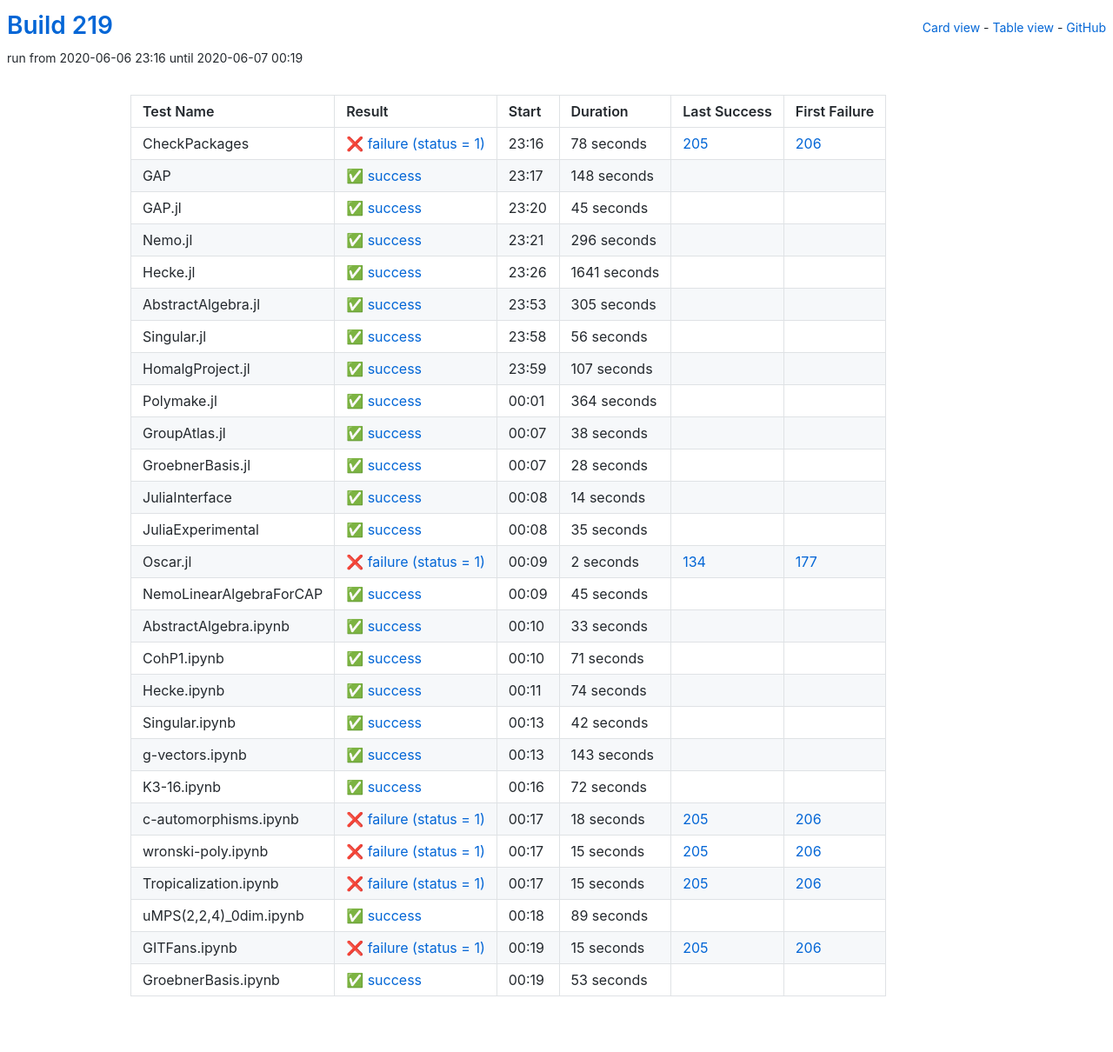
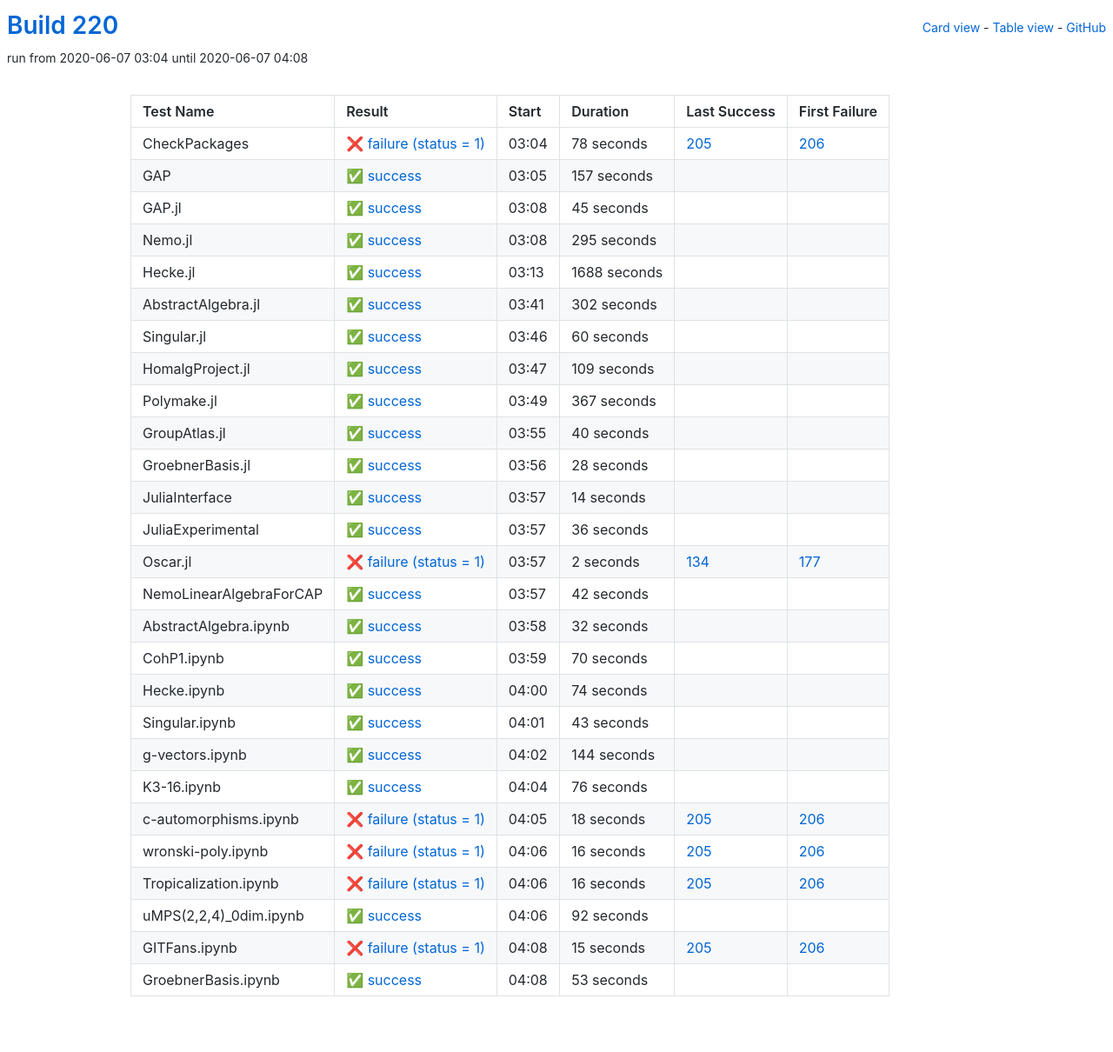
Before and after one commit to oscar-system/oscar-ci-status-stable, a Jekyll site: the page built from table.html, in a window 1280 px wide. Shown: the whole page at 87% size. Built offline with Jekyll 4.4.1, drawn with Linux system fonts in a browser that asks for light colours.

Commit message:
Build 220

```diff
--- a/_data/ci.yml
+++ b/_data/ci.yml
@@ -1,5 +1,5 @@
-build: 219
-build_url: https://oscarci.mathematik.uni-kl.de/job/oscar-stable/219/
+build: 220
+build_url: https://oscarci.mathematik.uni-kl.de/job/oscar-stable/220/
 job: oscar-stable
 tests:
 - duration: 78
@@ -9,21 +9,21 @@ tests:
   id: checkpackages
   last_success: 205
   last_success_url: https://oscarci.mathematik.uni-kl.de/job/oscar-stable/205/
-  log: https://oscarci.mathematik.uni-kl.de/job/oscar-stable/219/artifact/logs/build-219/CheckPackages.log
+  log: https://oscarci.mathematik.uni-kl.de/job/oscar-stable/220/artifact/logs/build-220/CheckPackages.log
   name: CheckPackages
-  start: 2020-06-06 23:16
+  start: 2020-06-07 03:04
   status: failure
   success: false
-- duration: 148
+- duration: 157
   exitcode: 0
   first_failure: false
   first_failure_url: null
   id: gap
   last_success: false
   last_success_url: null
-  log: https://oscarci.mathematik.uni-kl.de/job/oscar-stable/219/artifact/logs/build-219/GAP.log
+  log: https://oscarci.mathematik.uni-kl.de/job/oscar-stable/220/artifact/logs/build-220/GAP.log
   name: GAP
-  start: 2020-06-06 23:17
+  start: 2020-06-07 03:05
   status: success
   success: true
 - duration: 45
@@ -33,93 +33,93 @@ tests:
   id: gap-jl
   last_success: false
   last_success_url: null
-  log: https://oscarci.mathematik.uni-kl.de/job/oscar-stable/219/artifact/logs/build-219/GAP.jl.log
+  log: https://oscarci.mathematik.uni-kl.de/job/oscar-stable/220/artifact/logs/build-220/GAP.jl.log
   name: GAP.jl
-  start: 2020-06-06 23:20
+  start: 2020-06-07 03:08
   status: success
   success: true
-- duration: 296
+- duration: 295
   exitcode: 0
   first_failure: false
   first_failure_url: null
   id: nemo-jl
   last_success: false
   last_success_url: null
-  log: https://oscarci.mathematik.uni-kl.de/job/oscar-stable/219/artifact/logs/build-219/Nemo.jl.log
+  log: https://oscarci.mathematik.uni-kl.de/job/oscar-stable/220/artifact/logs/build-220/Nemo.jl.log
   name: Nemo.jl
-  start: 2020-06-06 23:21
+  start: 2020-06-07 03:08
   status: success
   success: true
-- duration: 1641
+- duration: 1688
   exitcode: 0
   first_failure: false
   first_failure_url: null
   id: hecke-jl
   last_success: false
   last_success_url: null
-  log: https://oscarci.mathematik.uni-kl.de/job/oscar-stable/219/artifact/logs/build-219/Hecke.jl.log
+  log: https://oscarci.mathematik.uni-kl.de/job/oscar-stable/220/artifact/logs/build-220/Hecke.jl.log
   name: Hecke.jl
-  start: 2020-06-06 23:26
+  start: 2020-06-07 03:13
   status: success
   success: true
-- duration: 305
+- duration: 302
   exitcode: 0
   first_failure: false
   first_failure_url: null
   id: abstractalgebra-jl
   last_success: false
   last_success_url: null
-  log: https://oscarci.mathematik.uni-kl.de/job/oscar-stable/219/artifact/logs/build-219/AbstractAlgebra.jl.log
+  log: https://oscarci.mathematik.uni-kl.de/job/oscar-stable/220/artifact/logs/build-220/AbstractAlgebra.jl.log
   name: AbstractAlgebra.jl
-  start: 2020-06-06 23:53
+  start: 2020-06-07 03:41
   status: success
   success: true
-- duration: 56
+- duration: 60
   exitcode: 0
   first_failure: false
   first_failure_url: null
   id: singular-jl
   last_success: false
   last_success_url: null
-  log: https://oscarci.mathematik.uni-kl.de/job/oscar-stable/219/artifact/logs/build-219/Singular.jl.log
+  log: https://oscarci.mathematik.uni-kl.de/job/oscar-stable/220/artifact/logs/build-220/Singular.jl.log
   name: Singular.jl
-  start: 2020-06-06 23:58
+  start: 2020-06-07 03:46
   status: success
   success: true
-- duration: 107
+- duration: 109
   exitcode: 0
   first_failure: false
   first_failure_url: null
   id: homalgproject-jl
   last_success: false
   last_success_url: null
-  log: https://oscarci.mathematik.uni-kl.de/job/oscar-stable/219/artifact/logs/build-219/HomalgProject.jl.log
+  log: https://oscarci.mathematik.uni-kl.de/job/oscar-stable/220/artifact/logs/build-220/HomalgProject.jl.log
   name: HomalgProject.jl
-  start: 2020-06-06 23:59
+  start: 2020-06-07 03:47
   status: success
   success: true
-- duration: 364
+- duration: 367
   exitcode: 0
   first_failure: false
   first_failure_url: null
   id: polymake-jl
   last_success: false
   last_success_url: null
-  log: https://oscarci.mathematik.uni-kl.de/job/oscar-stable/219/artifact/logs/build-219/Polymake.jl.log
+  log: https://oscarci.mathematik.uni-kl.de/job/oscar-stable/220/artifact/logs/build-220/Polymake.jl.log
   name: Polymake.jl
-  start: 2020-06-07 00:01
+  start: 2020-06-07 03:49
   status: success
   success: true
-- duration: 38
+- duration: 40
   exitcode: 0
   first_failure: false
   first_failure_url: null
   id: groupatlas-jl
   last_success: false
   last_success_url: null
-  log: https://oscarci.mathematik.uni-kl.de/job/oscar-stable/219/artifact/logs/build-219/GroupAtlas.jl.log
+  log: https://oscarci.mathematik.uni-kl.de/job/oscar-stable/220/artifact/logs/build-220/GroupAtlas.jl.log
   name: GroupAtlas.jl
-  start: 2020-06-07 00:07
+  start: 2020-06-07 03:55
   status: success
   success: true
 - duration: 28
@@ -129,9 +129,9 @@ tests:
   id: groebnerbasis-jl
   last_success: false
   last_success_url: null
-  log: https://oscarci.mathematik.uni-kl.de/job/oscar-stable/219/artifact/logs/build-219/GroebnerBasis.jl.log
+  log: https://oscarci.mathematik.uni-kl.de/job/oscar-stable/220/artifact/logs/build-220/GroebnerBasis.jl.log
   name: GroebnerBasis.jl
-  start: 2020-06-07 00:07
+  start: 2020-06-07 03:56
   status: success
   success: true
 - duration: 14
@@ -141,21 +141,21 @@ tests:
   id: juliainterface
   last_success: false
   last_success_url: null
-  log: https://oscarci.mathematik.uni-kl.de/job/oscar-stable/219/artifact/logs/build-219/JuliaInterface.log
+  log: https://oscarci.mathematik.uni-kl.de/job/oscar-stable/220/artifact/logs/build-220/JuliaInterface.log
   name: JuliaInterface
-  start: 2020-06-07 00:08
+  start: 2020-06-07 03:57
   status: success
   success: true
-- duration: 35
+- duration: 36
   exitcode: 0
   first_failure: false
   first_failure_url: null
   id: juliaexperimental
   last_success: false
   last_success_url: null
-  log: https://oscarci.mathematik.uni-kl.de/job/oscar-stable/219/artifact/logs/build-219/JuliaExperimental.log
+  log: https://oscarci.mathematik.uni-kl.de/job/oscar-stable/220/artifact/logs/build-220/JuliaExperimental.log
   name: JuliaExperimental
-  start: 2020-06-07 00:08
+  start: 2020-06-07 03:57
   status: success
   success: true
 - duration: 2
@@ -165,45 +165,45 @@ tests:
   id: oscar-jl
   last_success: 134
   last_success_url: https://oscarci.mathematik.uni-kl.de/job/oscar-stable/134/
-  log: https://oscarci.mathematik.uni-kl.de/job/oscar-stable/219/artifact/logs/build-219/Oscar.jl.log
+  log: https://oscarci.mathematik.uni-kl.de/job/oscar-stable/220/artifact/logs/build-220/Oscar.jl.log
   name: Oscar.jl
-  start: 2020-06-07 00:09
+  start: 2020-06-07 03:57
   status: failure
   success: false
-- duration: 45
+- duration: 42
   exitcode: 0
   first_failure: false
   first_failure_url: null
   id: nemolinearalgebraforcap
   last_success: false
   last_success_url: null
-  log: https://oscarci.mathematik.uni-kl.de/job/oscar-stable/219/artifact/logs/build-219/NemoLinearAlgebraForCAP.log
+  log: https://oscarci.mathematik.uni-kl.de/job/oscar-stable/220/artifact/logs/build-220/NemoLinearAlgebraForCAP.log
   name: NemoLinearAlgebraForCAP
-  start: 2020-06-07 00:09
+  start: 2020-06-07 03:57
   status: success
   success: true
-- duration: 33
+- duration: 32
   exitcode: 0
   first_failure: false
   first_failure_url: null
   id: abstractalgebra-ipynb
   last_success: false
   last_success_url: null
-  log: https://oscarci.mathematik.uni-kl.de/job/oscar-stable/219/artifact/logs/build-219/AbstractAlgebra.ipynb.log
+  log: https://oscarci.mathematik.uni-kl.de/job/oscar-stable/220/artifact/logs/build-220/AbstractAlgebra.ipynb.log
   name: AbstractAlgebra.ipynb
-  start: 2020-06-07 00:10
+  start: 2020-06-07 03:58
   status: success
   success: true
-- duration: 71
+- duration: 70
   exitcode: 0
   first_failure: false
   first_failure_url: null
   id: cohp1-ipynb
   last_success: false
   last_success_url: null
-  log: https://oscarci.mathematik.uni-kl.de/job/oscar-stable/219/artifact/logs/build-219/CohP1.ipynb.log
+  log: https://oscarci.mathematik.uni-kl.de/job/oscar-stable/220/artifact/logs/build-220/CohP1.ipynb.log
   name: CohP1.ipynb
-  start: 2020-06-07 00:10
+  start: 2020-06-07 03:59
   status: success
   success: true
 - duration: 74
@@ -213,45 +213,45 @@ tests:
   id: hecke-ipynb
   last_success: false
   last_success_url: null
-  log: https://oscarci.mathematik.uni-kl.de/job/oscar-stable/219/artifact/logs/build-219/Hecke.ipynb.log
+  log: https://oscarci.mathematik.uni-kl.de/job/oscar-stable/220/artifact/logs/build-220/Hecke.ipynb.log
   name: Hecke.ipynb
-  start: 2020-06-07 00:11
+  start: 2020-06-07 04:00
   status: success
   success: true
-- duration: 42
+- duration: 43
   exitcode: 0
   first_failure: false
   first_failure_url: null
   id: singular-ipynb
   last_success: false
   last_success_url: null
-  log: https://oscarci.mathematik.uni-kl.de/job/oscar-stable/219/artifact/logs/build-219/Singular.ipynb.log
+  log: https://oscarci.mathematik.uni-kl.de/job/oscar-stable/220/artifact/logs/build-220/Singular.ipynb.log
   name: Singular.ipynb
-  start: 2020-06-07 00:13
+  start: 2020-06-07 04:01
   status: success
   success: true
-- duration: 143
+- duration: 144
   exitcode: 0
   first_failure: false
   first_failure_url: null
   id: g-vectors-ipynb
   last_success: false
   last_success_url: null
-  log: https://oscarci.mathematik.uni-kl.de/job/oscar-stable/219/artifact/logs/build-219/g-vectors.ipynb.log
+  log: https://oscarci.mathematik.uni-kl.de/job/oscar-stable/220/artifact/logs/build-220/g-vectors.ipynb.log
   name: g-vectors.ipynb
-  start: 2020-06-07 00:13
+  start: 2020-06-07 04:02
   status: success
   success: true
-- duration: 72
+- duration: 76
   exitcode: 0
   first_failure: false
   first_failure_url: null
   id: k3-16-ipynb
   last_success: false
   last_success_url: null
-  log: https://oscarci.mathematik.uni-kl.de/job/oscar-stable/219/artifact/logs/build-219/K3-16.ipynb.log
+  log: https://oscarci.mathematik.uni-kl.de/job/oscar-stable/220/artifact/logs/build-220/K3-16.ipynb.log
   name: K3-16.ipynb
-  start: 2020-06-07 00:16
+  start: 2020-06-07 04:04
   status: success
   success: true
 - duration: 18
@@ -261,45 +261,45 @@ tests:
   id: c-automorphisms-ipynb
   last_success: 205
   last_success_url: https://oscarci.mathematik.uni-kl.de/job/oscar-stable/205/
-  log: https://oscarci.mathematik.uni-kl.de/job/oscar-stable/219/artifact/logs/build-219/c-automorphisms.ipynb.log
+  log: https://oscarci.mathematik.uni-kl.de/job/oscar-stable/220/artifact/logs/build-220/c-automorphisms.ipynb.log
   name: c-automorphisms.ipynb
-  start: 2020-06-07 00:17
+  start: 2020-06-07 04:05
   status: failure
   success: false
-- duration: 15
+- duration: 16
   exitcode: 1
   first_failure: 206
   first_failure_url: https://oscarci.mathematik.uni-kl.de/job/oscar-stable/206/
   id: wronski-poly-ipynb
   last_success: 205
   last_success_url: https://oscarci.mathematik.uni-kl.de/job/oscar-stable/205/
-  log: https://oscarci.mathematik.uni-kl.de/job/oscar-stable/219/artifact/logs/build-219/wronski-poly.ipynb.log
+  log: https://oscarci.mathematik.uni-kl.de/job/oscar-stable/220/artifact/logs/build-220/wronski-poly.ipynb.log
   name: wronski-poly.ipynb
-  start: 2020-06-07 00:17
+  start: 2020-06-07 04:06
   status: failure
   success: false
-- duration: 15
+- duration: 16
   exitcode: 1
   first_failure: 206
   first_failure_url: https://oscarci.mathematik.uni-kl.de/job/oscar-stable/206/
   id: tropicalization-ipynb
   last_success: 205
   last_success_url: https://oscarci.mathematik.uni-kl.de/job/oscar-stable/205/
-  log: https://oscarci.mathematik.uni-kl.de/job/oscar-stable/219/artifact/logs/build-219/Tropicalization.ipynb.log
+  log: https://oscarci.mathematik.uni-kl.de/job/oscar-stable/220/artifact/logs/build-220/Tropicalization.ipynb.log
   name: Tropicalization.ipynb
-  start: 2020-06-07 00:17
+  start: 2020-06-07 04:06
   status: failure
   success: false
-- duration: 89
+- duration: 92
   exitcode: 0
   first_failure: false
   first_failure_url: null
   id: umps-2-2-4-0dim-ipynb
   last_success: false
   last_success_url: null
-  log: https://oscarci.mathematik.uni-kl.de/job/oscar-stable/219/artifact/logs/build-219/uMPS-2-2-4-_0dim.ipynb.log
+  log: https://oscarci.mathematik.uni-kl.de/job/oscar-stable/220/artifact/logs/build-220/uMPS-2-2-4-_0dim.ipynb.log
   name: uMPS(2,2,4)_0dim.ipynb
-  start: 2020-06-07 00:18
+  start: 2020-06-07 04:06
   status: success
   success: true
 - duration: 15
@@ -309,9 +309,9 @@ tests:
   id: gitfans-ipynb
   last_success: 205
   last_success_url: https://oscarci.mathematik.uni-kl.de/job/oscar-stable/205/
-  log: https://oscarci.mathematik.uni-kl.de/job/oscar-stable/219/artifact/logs/build-219/GITFans.ipynb.log
+  log: https://oscarci.mathematik.uni-kl.de/job/oscar-stable/220/artifact/logs/build-220/GITFans.ipynb.log
   name: GITFans.ipynb
-  start: 2020-06-07 00:19
+  start: 2020-06-07 04:08
   status: failure
   success: false
 - duration: 53
@@ -321,8 +321,8 @@ tests:
   id: groebnerbasis-ipynb
   last_success: false
   last_success_url: null
-  log: https://oscarci.mathematik.uni-kl.de/job/oscar-stable/219/artifact/logs/build-219/GroebnerBasis.ipynb.log
+  log: https://oscarci.mathematik.uni-kl.de/job/oscar-stable/220/artifact/logs/build-220/GroebnerBasis.ipynb.log
   name: GroebnerBasis.ipynb
-  start: 2020-06-07 00:19
+  start: 2020-06-07 04:08
   status: success
   success: true
```
Also changed, not shown: README.md.
